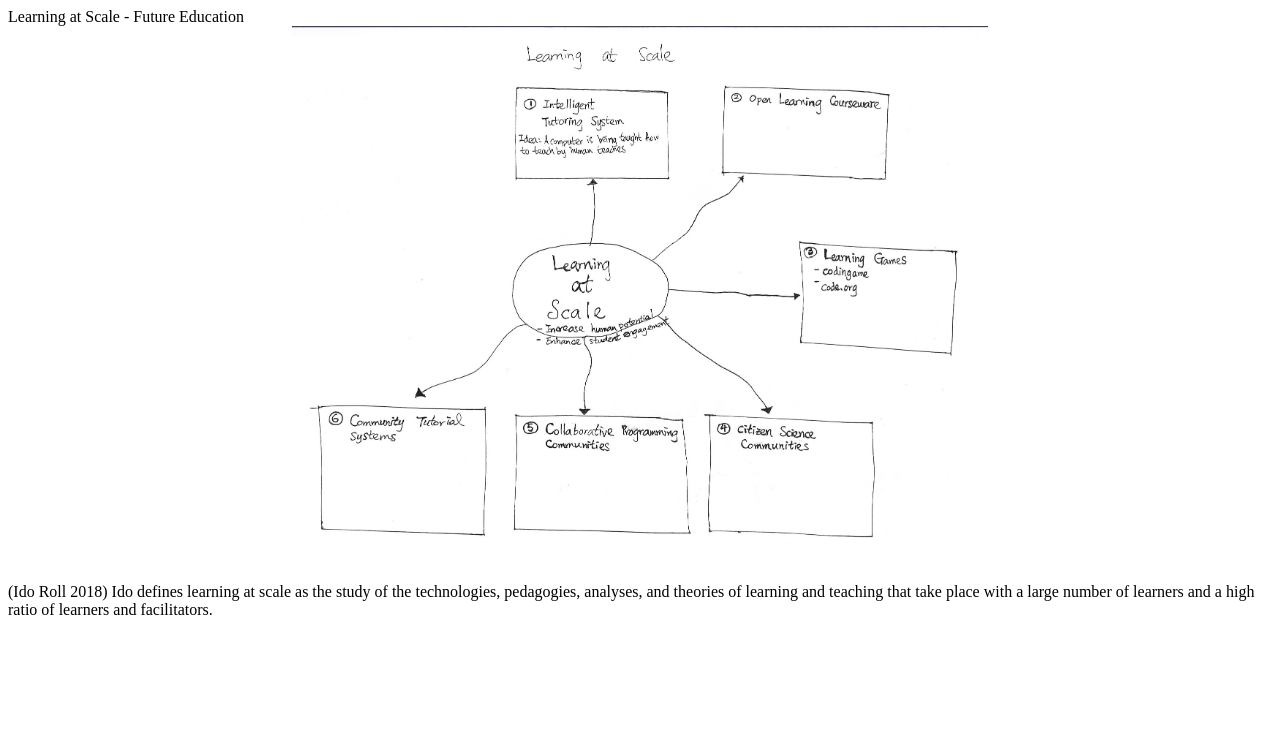
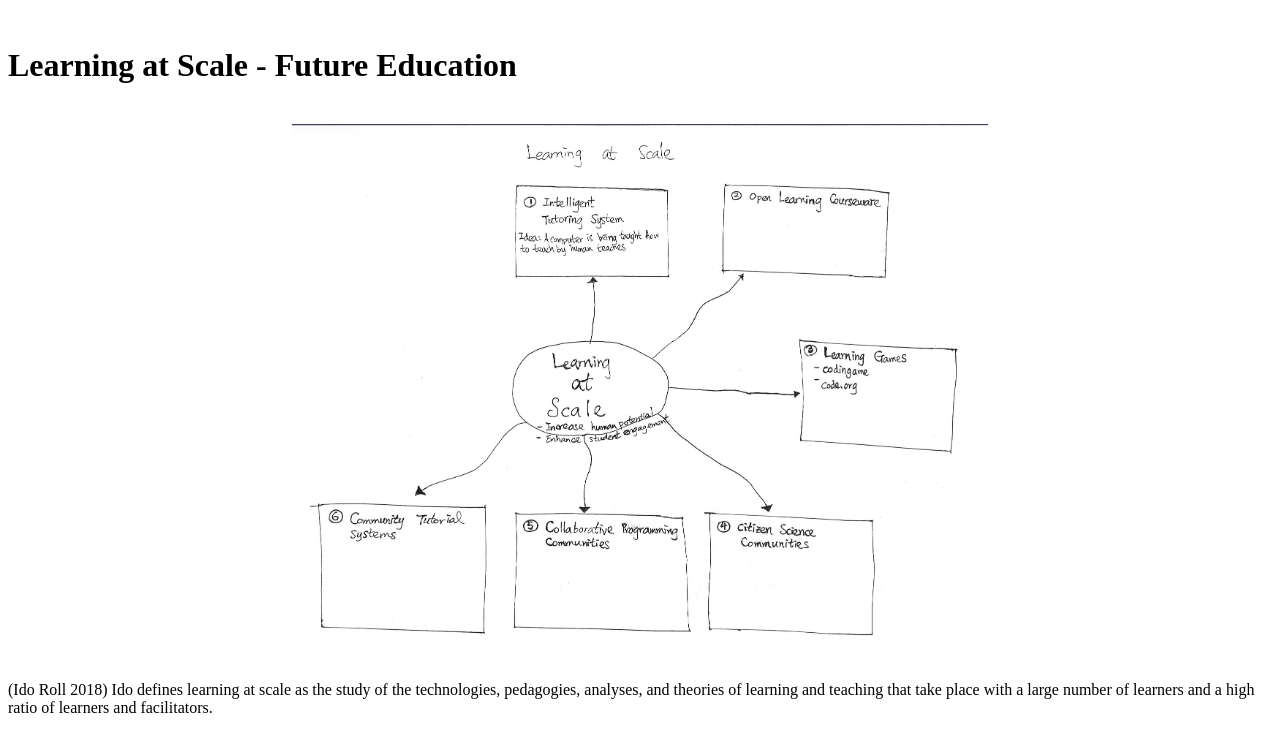
Before and after one commit to son520804/son520804.github.io, a Jekyll site: the page cv/learning_at_scale/index.html, which Jekyll copies as it is, in a window 1280 px wide. Shown: the top 752 px of the page. Built offline with Jekyll 4.4.1, drawn with Linux system fonts in a browser that asks for light colours.

Commit message:
Update index.html

```diff
--- a/cv/learning_at_scale/index.html
+++ b/cv/learning_at_scale/index.html
@@ -21,7 +21,7 @@
 
     <body>
         <main>
-            <div>Learning at Scale - Future Education</div>
+		<br><h1>Learning at Scale - Future Education</h1></br>
             <div class="about_content">
                 <img src="learning_at_scale.PNG" class="about" alt="profile picture" style="width:55%"/>
             </div>
```
